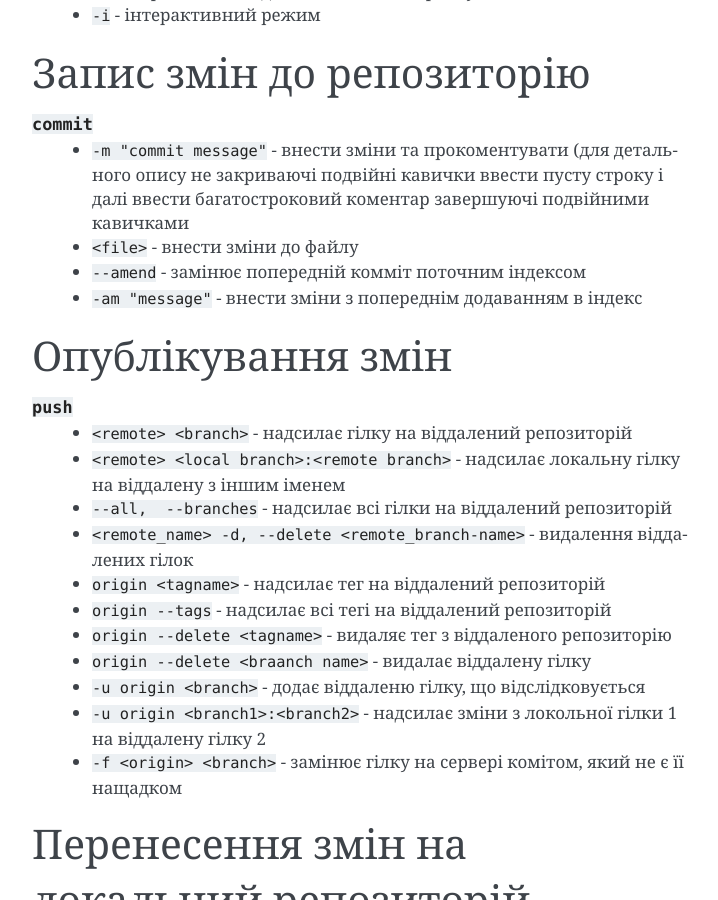
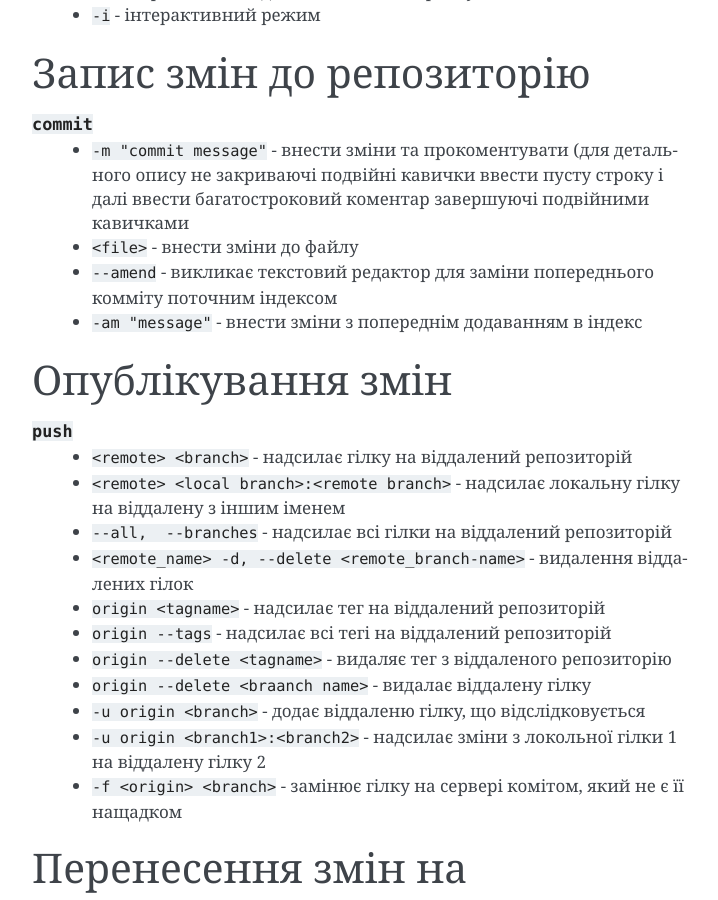
Before and after one commit to lsv62/Git, a Sphinx documentation site: the page built from source/git.rst, in a window 1280 px wide and 900 px high, scrolled down 1533 px. Shown: the whole window, without its empty margins (388-1106 px from the left). Built offline with Sphinx 7.4.7, drawn with Linux system fonts in a browser that asks for light colours.

Commit message:
calling test editor in commit --amend

```diff
--- a/source/git.rst
+++ b/source/git.rst
@@ -80,7 +80,7 @@
           не закриваючі подвійні кавички ввести пусту строку і далі ввести багатостроковий
           коментар завершуючі подвійними кавичками
         * ``<file>`` - внести зміни до файлу
-        * ``--amend`` - замінює попередній комміт поточним індексом
+        * ``--amend`` - викликає текстовий редактор для заміни попереднього комміту поточним індексом
         * ``-am "message"`` - внести зміни з попереднім додаванням в індекс
 
 Опублікування змін
```
